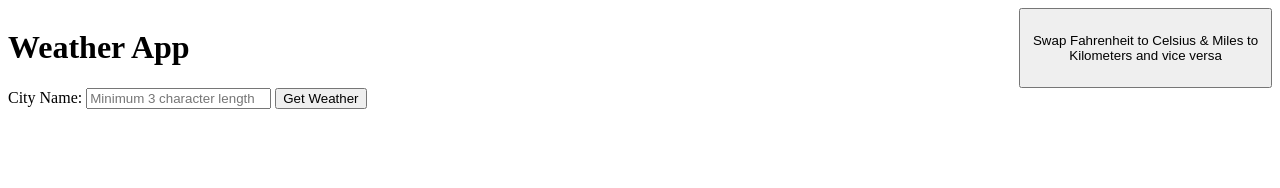
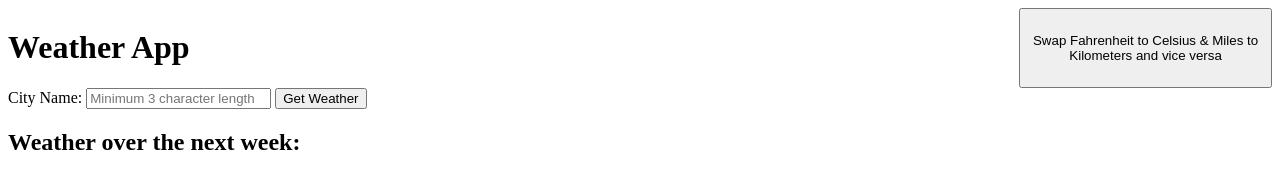
Before and after one commit to andmperotti/odinWeatherProject, a website built with webpack: page src/template.html in a window 1280 px wide. Built offline with nearby package versions, Linux system fonts and the light colour scheme.

Commit message:
Add h2 back into future-weather
Before this change we were dynamically creating this element but when it was time to wipe content I was having a problem removing it, so instead I decided to add it statically to the template and hide it until it's used.

```diff
--- a/src/template.html
+++ b/src/template.html
@@ -27,6 +27,7 @@
       </form>
       <section id="current-weather"></section>
       <section id="future-weather">
+        <h2 id="future-weather-heading">Weather over the next week:</h2>
         <section id="future-days">
           <section id="day-1"></section>
           <section id="day-2"></section>
```
